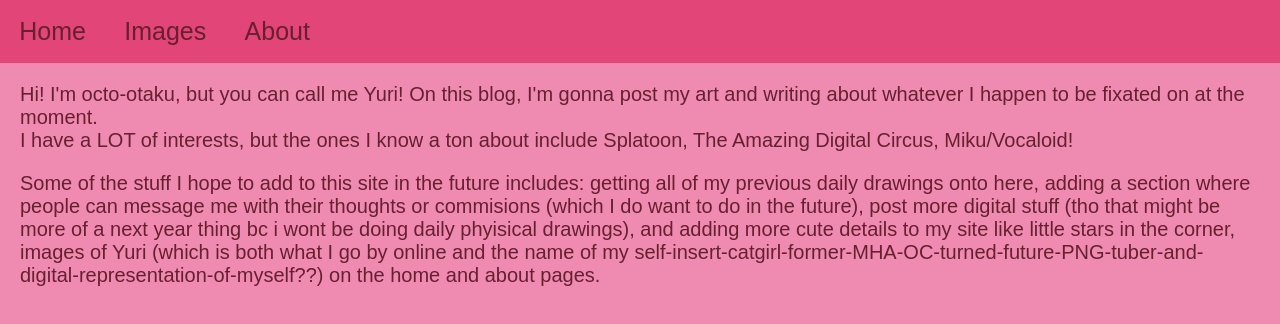
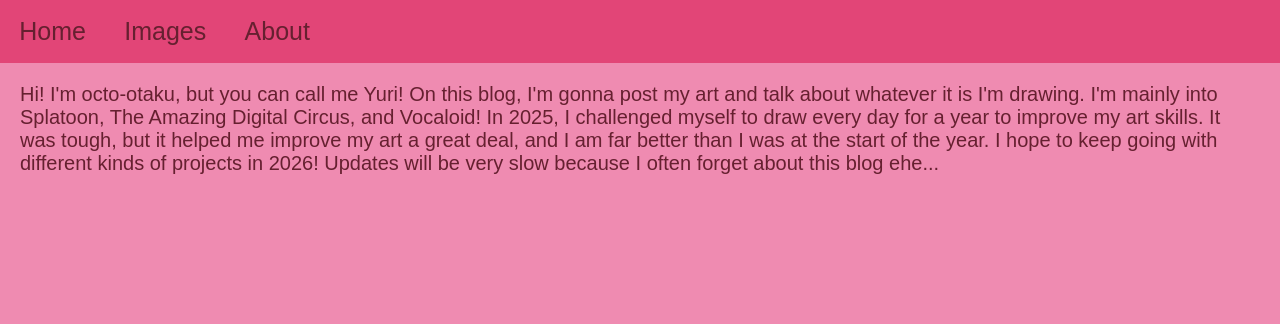
Before and after one commit to octo-otaku/octo-otaku.github.io, a plain HTML site: page index.html in a window 1280 px wide. Drawn offline with Linux system fonts and the light colour scheme; a web font is replaced by a local one.

Commit message:
changed a LOT of text on home + about and finished jan 16

```diff
--- a/index.html
+++ b/index.html
@@ -23,12 +23,10 @@
 
     <div class="maincontent">
       <div align="Left-aligned">
-        Hi! I'm octo-otaku, but you can call me Yuri! On this blog, I'm gonna post my art and writing about whatever I happen to be fixated on at the moment.
-      </div>
-        I have a LOT of interests, but the ones I know a ton about include Splatoon, The Amazing Digital Circus, Miku/Vocaloid!
-    </div>
-    <div class="maincontent">
-        Some of the stuff I hope to add to this site in the future includes: getting all of my previous daily drawings onto here, adding a section where people can message me with their thoughts or commisions (which I do want to do in the future), post more digital stuff (tho that might be more of a next year thing bc i wont be doing daily phyisical drawings), and adding more cute details to my site like little stars in the corner, images of Yuri (which is both what I go by online and the name of my self-insert-catgirl-former-MHA-OC-turned-future-PNG-tuber-and-digital-representation-of-myself??) on the home and about pages.
+        Hi! I'm octo-otaku, but you can call me Yuri! On this blog, I'm gonna post my art and talk about whatever it is I'm drawing.
+        I'm mainly into Splatoon, The Amazing Digital Circus, and Vocaloid!
+        In 2025, I challenged myself to draw every day for a year to improve my art skills. It was tough, but it helped me improve my art a great deal, and I am far better than I was at the start of the year.
+        I hope to keep going with different kinds of projects in 2026! Updates will be very slow because I often forget about this blog ehe...
       </div>
     </div>
   </body>
--- a/style.css
+++ b/style.css
@@ -19,7 +19,7 @@
     margin: 0;
     width: 100%;
     color: rgb(102, 32, 48);
-    background-color: rgb(239, 139, 176);
+    background-color: rgb(239, 139, 177);
     font-size: 20px;
     font-family: "Sour Gummy", sans-serif;
 
```
Also changed, not shown: about.html (+1 -1 lines), images.html (+8 -1 lines).
